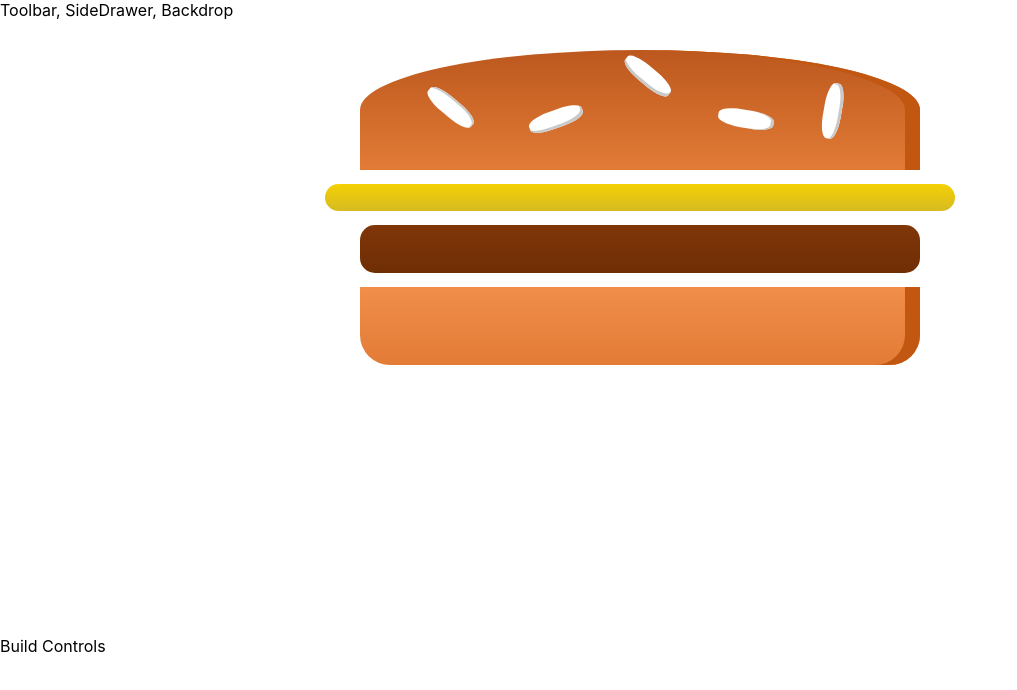
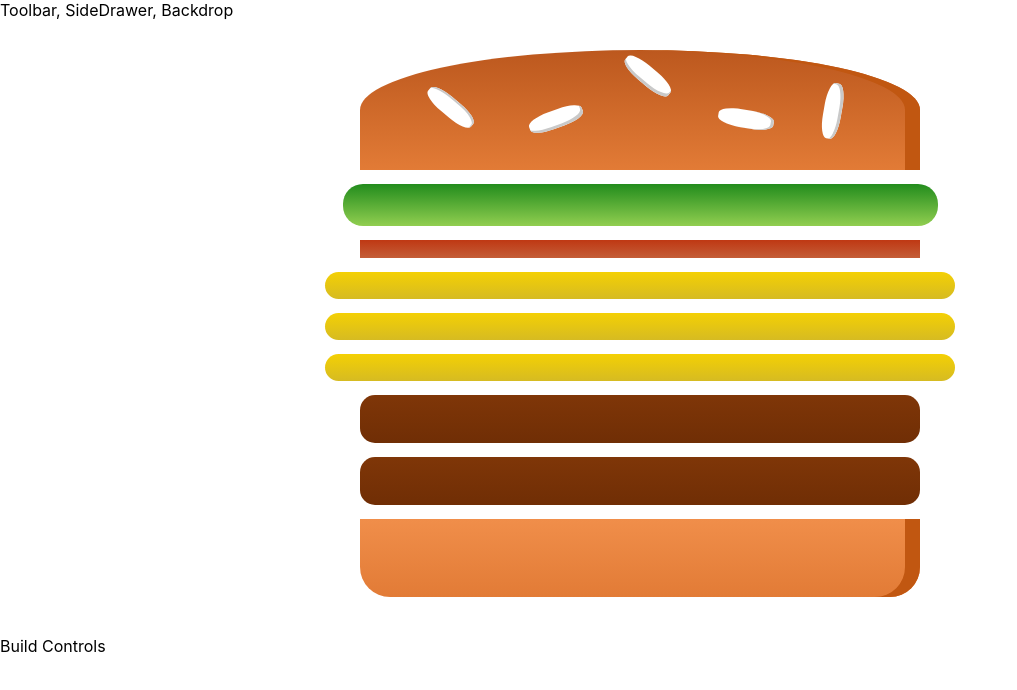
Before and after one commit to KG1414/burger-builder-app, a React (Create React App) app: page / in a window 1280 px wide. Shown: the top 690 px of the page, without its empty margins (0-1017 px from the left). Built offline with nearby package versions, Linux system fonts and the light colour scheme.

Commit message:
made burger ingredients more dynamic

```diff
--- a/src/components/Burger/Burger.js
+++ b/src/components/Burger/Burger.js
@@ -4,11 +4,22 @@ import classes from './Burger.module.css';
 import BurgerIngredient from './BurgerIngredient/BurgerIngredient';
 
 const burger = (props) => {
+    const transformedIngredients = Object.keys(props.ingredients)
+        .map(igKey => {
+            return [...Array(props.ingredients[igKey])].map((_, i) => { // _ underscore ignore element itself
+                return <BurgerIngredient key={igKey + i} type={igKey} />
+            });
+        });
+
+    // for (let index = 0; index < Array(props.ingredients[igKey]).length; index++) {
+    //     return <BurgerIngredient key={igKey + index} type={igKey} />
+
+    // }
+
     return (
         <div className={classes.Burger}>
             <BurgerIngredient type="bread-top" />
-            <BurgerIngredient type="cheese" />
-            <BurgerIngredient type="meat" />
+            {transformedIngredients}
             <BurgerIngredient type="bread-bottom" />
         </div>
     );
--- a/src/containers/BurgerBuilder/BurgerBuilder.js
+++ b/src/containers/BurgerBuilder/BurgerBuilder.js
@@ -4,10 +4,24 @@ import Aux from '../../hoc/Aux';
 import Burger from '../../components/Burger/Burger';
 
 class BurgerBuilder extends Component {
+    // constructor(props) {
+    //     super(props);
+    //     this.state = {...}
+    // }
+
+    state = {
+        ingredients: {
+            salad: 1,
+            bacon: 1,
+            cheese: 3,
+            meat: 2
+        }
+    }
+
     render() {
         return (
             <Aux>
-                <Burger />
+                <Burger ingredients={this.state.ingredients} />
                 <div>Build Controls</div>
             </Aux>
         );
```
